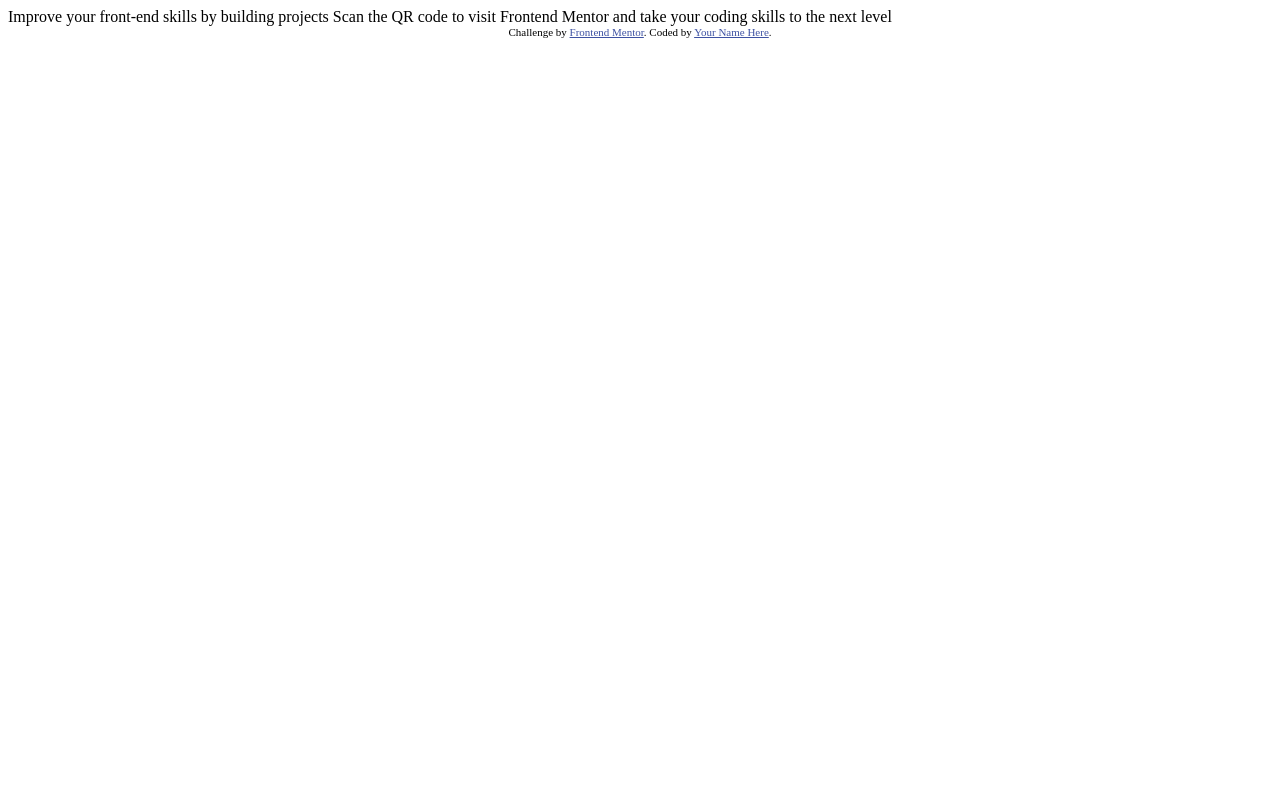
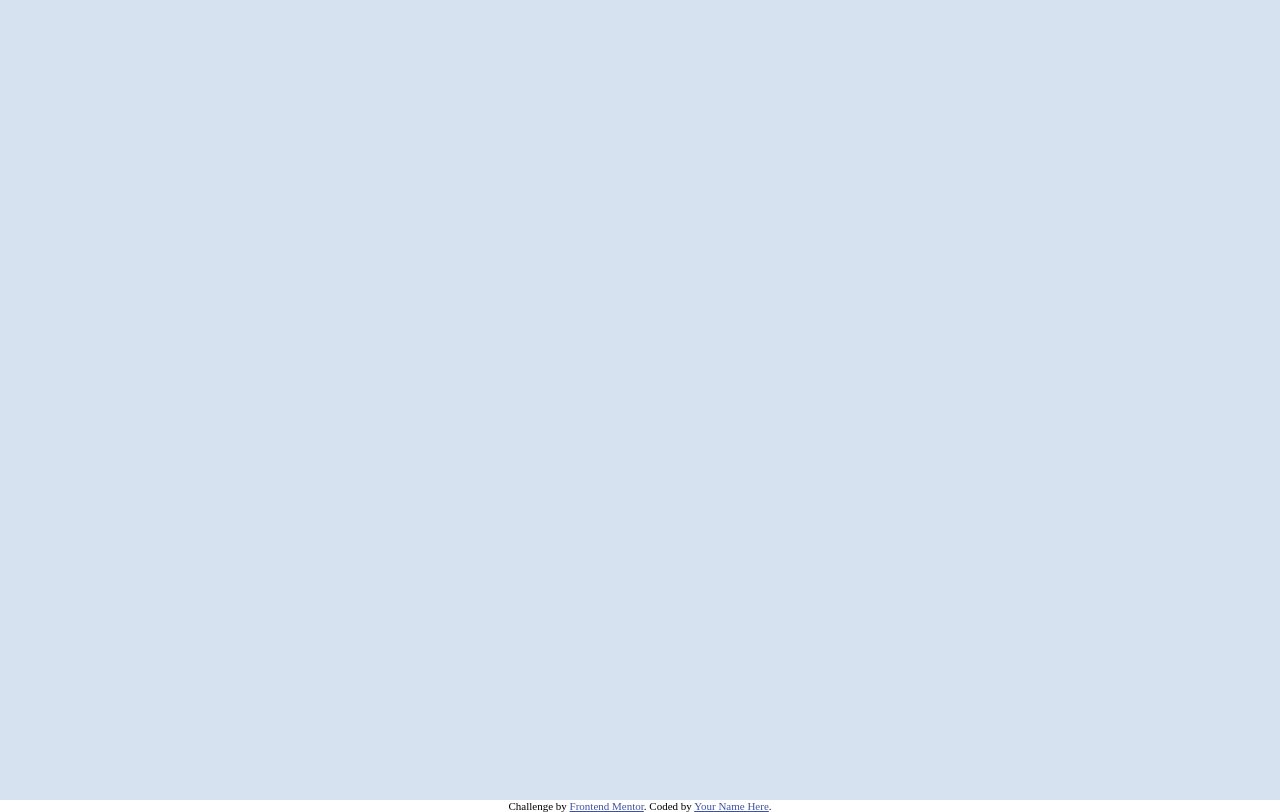
Before and after one commit to GRANDMAC96/QR_code, a plain HTML site: page index.html in a window 1280 px wide. Drawn offline with Linux system fonts and the light colour scheme.

Commit message:
ADDED BACKGROUND COLOR HEIGHT AND WIDTH
Main container has been styled with a background
color along with a height and width.

```diff
--- a/index.css
+++ b/index.css
@@ -0,0 +1,22 @@
+/* Remove default styling by applying the below */
+* {
+    box-sizing: border-box;
+    margin: 0px;
+    padding: 0px;
+}
+
+.main {
+    background-color: hsl(212, 45%, 89%);
+    min-height: 100vh;
+    min-width: 100%;
+    /* display: flex;
+    justify-content: center;
+    align-items: center; */
+}
+
+/* .card {
+    height: 60vh;
+    width: 25vw;
+    background-color: white;
+    border-radius: 5%;
+} */
--- a/index.html
+++ b/index.html
@@ -1,28 +1,43 @@
 <!DOCTYPE html>
 <html lang="en">
+
 <head>
   <meta charset="UTF-8">
-  <meta name="viewport" content="width=device-width, initial-scale=1.0"> <!-- displays site properly based on user's device -->
+  <meta name="viewport" content="width=device-width, initial-scale=1.0">
+  <!-- displays site properly based on user's device -->
 
   <link rel="icon" type="image/png" sizes="32x32" href="./images/favicon-32x32.png">
+  <link rel="stylesheet" type="text/css" href="./index.css">
 
   <title>Frontend Mentor | QR code component</title>
 
   <!-- Feel free to remove these styles or customise in your own stylesheet 👍 -->
   <style>
-    .attribution { font-size: 11px; text-align: center; }
-    .attribution a { color: hsl(228, 45%, 44%); }
+    .attribution {
+      font-size: 11px;
+      text-align: center;
+    }
+
+    .attribution a {
+      color: hsl(228, 45%, 44%);
+    }
   </style>
 </head>
+
 <body>
 
-  Improve your front-end skills by building projects
+  <div class="main">
+  <div class="card">
 
-  Scan the QR code to visit Frontend Mentor and take your coding skills to the next level
+
+  </div>
+  </div>
+
 
   <div class="attribution">
     Challenge by <a href="https://www.frontendmentor.io?ref=challenge" target="_blank">Frontend Mentor</a>.
     Coded by <a href="#">Your Name Here</a>.
   </div>
 </body>
+
 </html>
```
